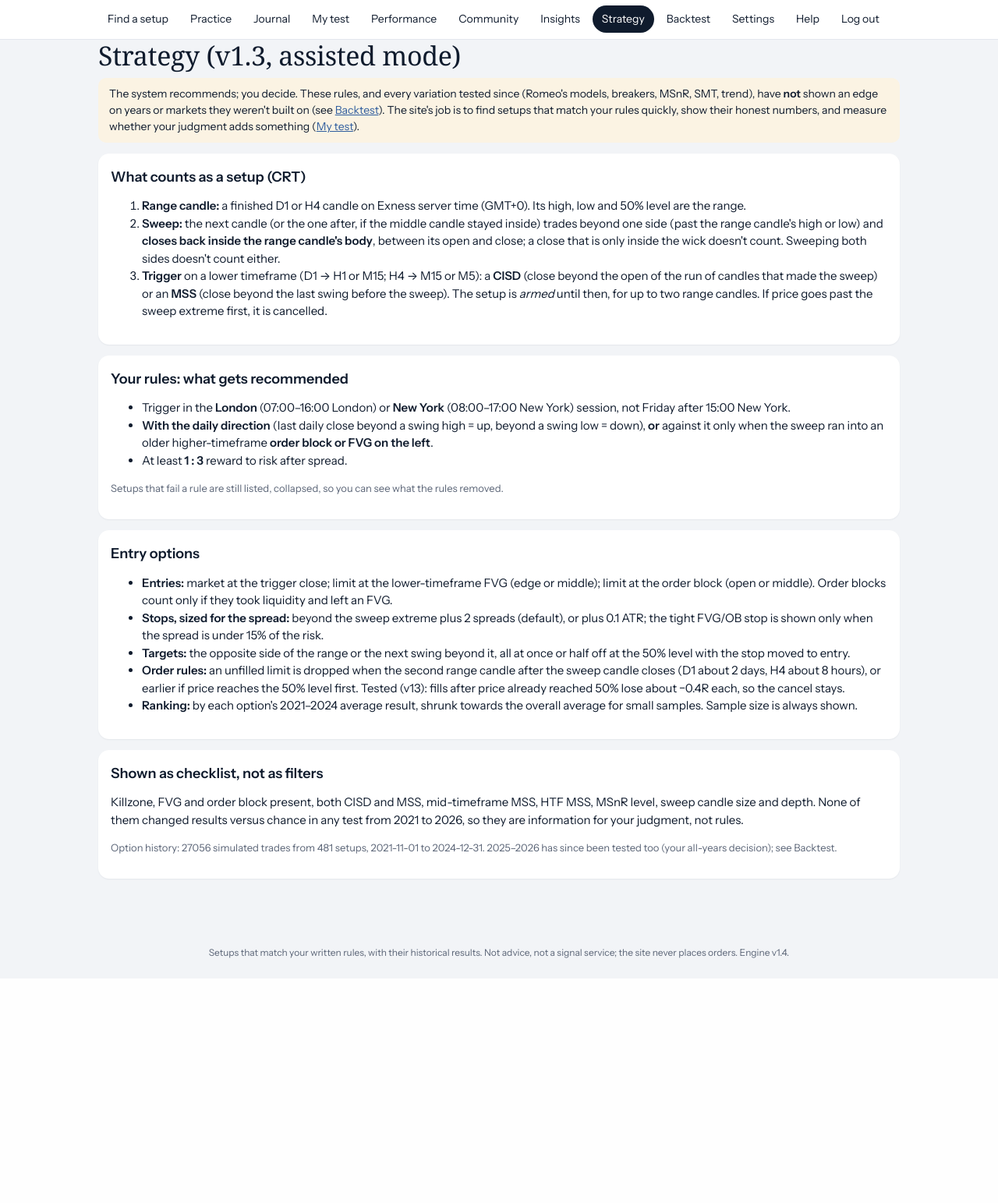
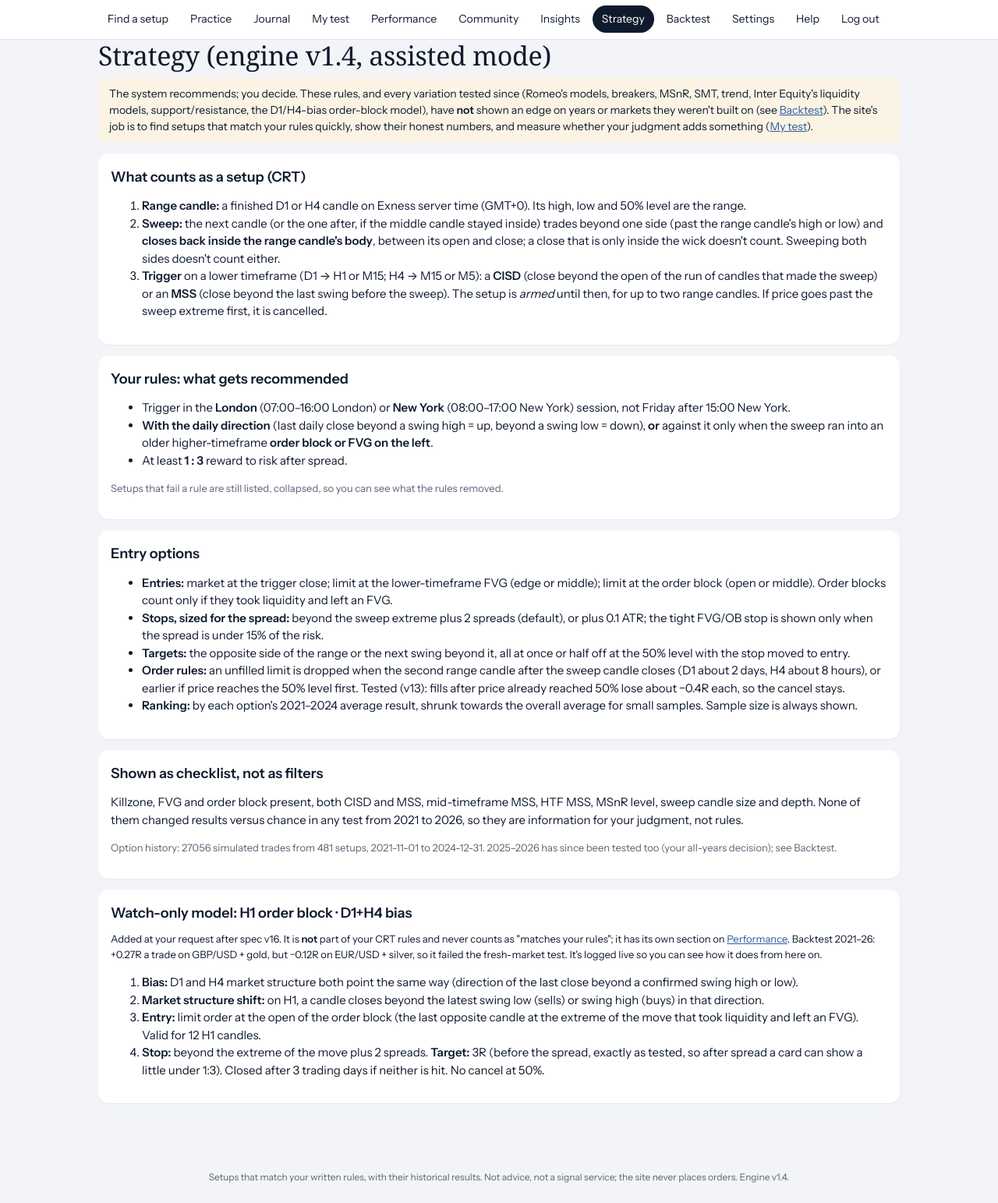
Before and after one commit to Scaper20/FX-bot, a Flask app: page /strategy in a window 1280 px wide. Shown: the part 58-1601 px from the top of the page at 78% size. Before the commit the page ends 1287 px from the top, so only its background shows below. Run offline with Flask 3, Linux system fonts and the light colour scheme; the visitor is signed in with stand-in values (Sample User, id 1); some web fonts are replaced.

Commit message:
Website text: Strategy, Help, home and setup pages describe the watch-only order-block model; engine v1.4
Co-Authored-By: Claude Opus 5.5 <noreply@anthropic.com>
Claude-Session: https://claude.ai/code/session_01Nt1LarYmzaJc7PjjgyZ3h7

```diff
--- a/web/templates/help.html
+++ b/web/templates/help.html
@@ -10,6 +10,7 @@
     <li><b>Record your call</b>: Take, Skip or Unsure, which option, and why. This is the most valuable click on the site.</li>
     <li>If you trade it, add your real entry, exit and result later (Journal → the setup).</li>
     <li>Do a few <b>Practice</b> setups when the market is quiet: past setups shown blind, outcome revealed after your call.</li>
+    <li>Setups tagged <b>watch-only model</b> (H1 order block · D1+H4 bias) are logged so you can watch that model live. They aren't part of your CRT rules; their results are in their own section on Performance.</li>
     <li>Once a week, check <b>My test</b>: how your live Takes compare with chance, and whether your risk is inside the plan (demo, or at most 0.25% per trade until the test passes).</li>
   </ol>
 </section>
--- a/web/templates/home.html
+++ b/web/templates/home.html
@@ -3,7 +3,7 @@
 {% block content %}
 <section class="card hero">
   <h1>Find me a setup</h1>
-  <p class="muted">Scans GBP/USD and gold for CRT setups that match your rules, with entry options ranked by their 2021–2024 history. You make the call.</p>
+  <p class="muted">Scans GBP/USD and gold for CRT setups that match your rules, with entry options ranked by their 2021–2024 history, plus one watch-only model (H1 order block with D1+H4 bias). You make the call.</p>
   <form method="post" action="{{ url_for('scan_now') }}" class="row">
     <input type="hidden" name="csrf" value="{{ csrf_token() }}">
     <button class="btn big" type="submit">Find me a setup</button>
--- a/web/templates/setup.html
+++ b/web/templates/setup.html
@@ -39,7 +39,11 @@
 
 <section class="card">
   <h2>Entry options, ranked</h2>
+  {% if card.model %}
+  <p class="muted small">One option, exactly as the model was backtested (spec v16): limit at the order block's open, stop beyond the extreme of the move + 2 spreads, target 3R, closed after 3 trading days. It has no option history here; its backtest is in the note above.</p>
+  {% else %}
   <p class="muted small">Ranked by each option's 2021–2024 average result, pulled towards the overall average when the sample is small. <b>No option has shown an edge on unseen data</b>; "chance win rate" is what a coin-flip market gives for these stop and target distances, and the spread makes break-even a little harder than that.</p>
+  {% endif %}
   <div class="tablewrap"><table class="rtable">
     <thead><tr><th>#</th><th>Option</th><th class="num">Entry</th><th class="num">Stop</th><th class="num">Target</th><th class="num">R:R</th><th class="num">Chance</th><th class="num">Break-even</th><th>History 2021–24</th><th class="num">Lots</th><th>Tracked outcome</th></tr></thead>
     <tbody>
--- a/web/templates/strategy.html
+++ b/web/templates/strategy.html
@@ -1,8 +1,8 @@
 {% extends "base.html" %}
 {% block title %}Strategy · CRT Scanner{% endblock %}
 {% block content %}
-<h1>Strategy (v1.3, assisted mode)</h1>
-<div class="note">The system recommends; you decide. These rules, and every variation tested since (Romeo's models, breakers, MSnR, SMT, trend), have <b>not</b> shown an edge on years or markets they weren't built on (see <a href="{{ url_for('backtest') }}">Backtest</a>). The site's job is to find setups that match your rules quickly, show their honest numbers, and measure whether your judgment adds something (<a href="{{ url_for('plan_page') }}">My test</a>).</div>
+<h1>Strategy (engine v1.4, assisted mode)</h1>
+<div class="note">The system recommends; you decide. These rules, and every variation tested since (Romeo's models, breakers, MSnR, SMT, trend, Inter Equity's liquidity models, support/resistance, the D1/H4-bias order-block model), have <b>not</b> shown an edge on years or markets they weren't built on (see <a href="{{ url_for('backtest') }}">Backtest</a>). The site's job is to find setups that match your rules quickly, show their honest numbers, and measure whether your judgment adds something (<a href="{{ url_for('plan_page') }}">My test</a>).</div>
 <section class="card">
   <h2>What counts as a setup (CRT)</h2>
   <ol>
@@ -35,4 +35,14 @@
   <p>Killzone, FVG and order block present, both CISD and MSS, mid-timeframe MSS, HTF MSS, MSnR level, sweep candle size and depth. None of them changed results versus chance in any test from 2021 to 2026, so they are information for your judgment, not rules.</p>
   <p class="muted small">Option history: {{ meta.get('trades', '?') }} simulated trades from {{ meta.get('setups', '?') }} setups, {{ meta.get('period', '') }}. 2025–2026 has since been tested too (your all-years decision); see Backtest.</p>
 </section>
+<section class="card">
+  <h2>Watch-only model: H1 order block · D1+H4 bias</h2>
+  <p class="small">Added at your request after spec v16. It is <b>not</b> part of your CRT rules and never counts as "matches your rules"; it has its own section on <a href="{{ url_for('performance') }}">Performance</a>. Backtest 2021–26: +0.27R a trade on GBP/USD + gold, but −0.12R on EUR/USD + silver, so it failed the fresh-market test. It's logged live so you can see how it does from here on.</p>
+  <ol>
+    <li><b>Bias:</b> D1 and H4 market structure both point the same way (direction of the last close beyond a confirmed swing high or low).</li>
+    <li><b>Market structure shift:</b> on H1, a candle closes beyond the latest swing low (sells) or swing high (buys) in that direction.</li>
+    <li><b>Entry:</b> limit order at the open of the order block (the last opposite candle at the extreme of the move that took liquidity and left an FVG). Valid for 12 H1 candles.</li>
+    <li><b>Stop:</b> beyond the extreme of the move plus 2 spreads. <b>Target:</b> 3R (before the spread, exactly as tested, so after spread a card can show a little under 1:3). Closed after 3 trading days if neither is hit. No cancel at 50%.</li>
+  </ol>
+</section>
 {% endblock %}
```
Also changed, not shown: CLAUDE.md (+1 -0 lines).
